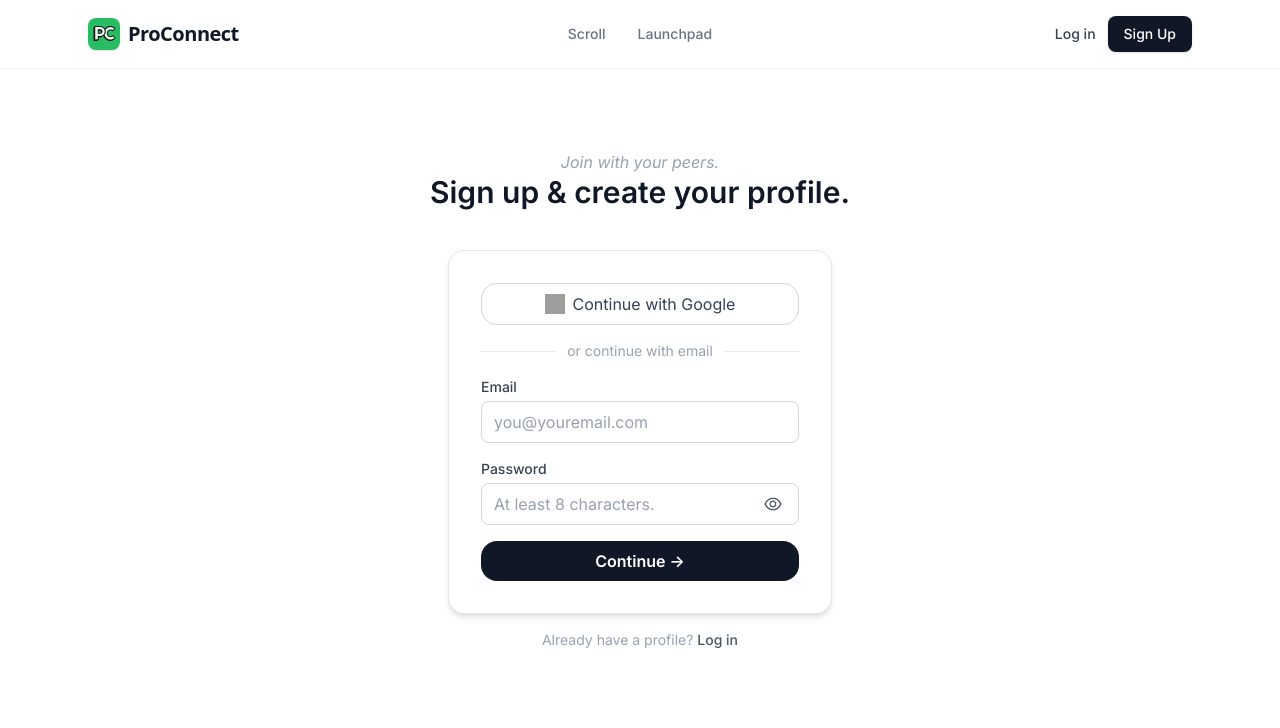
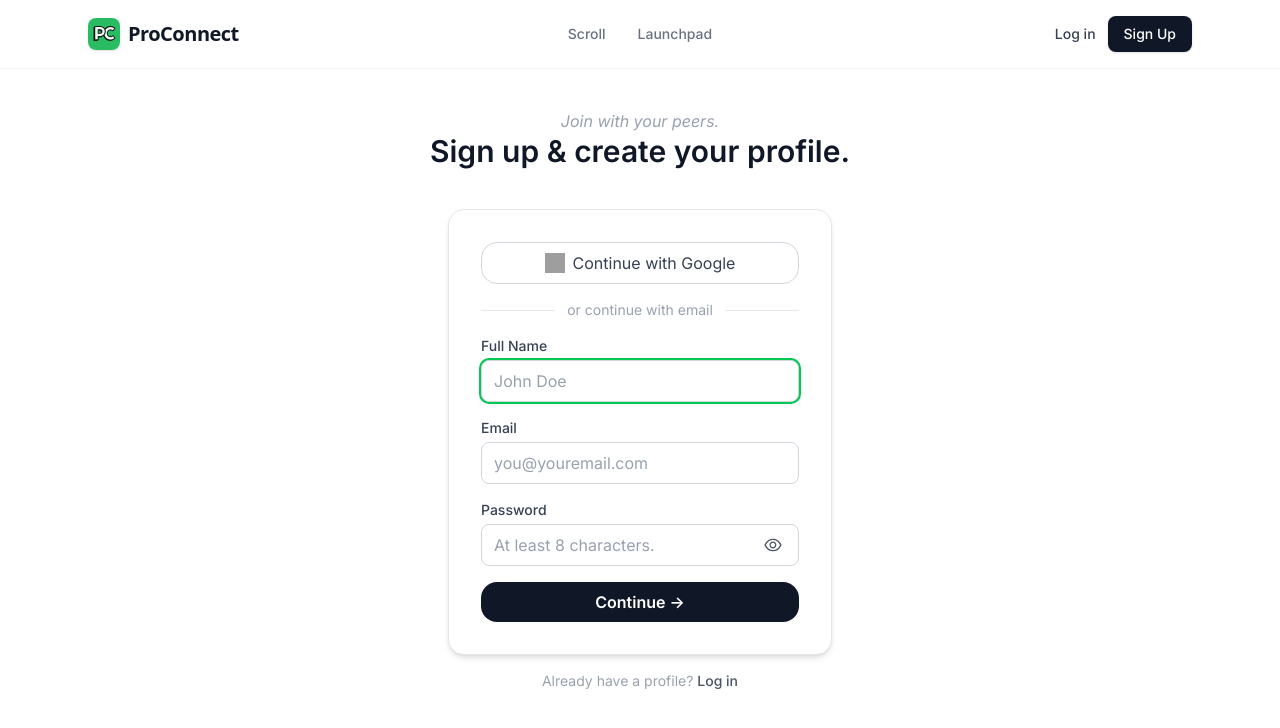
Before and after one commit to aayushduwal/ProConnect, a Next.js app in the folder frontend/: page /signup in a window 1280 px wide. Shown: the top 728 px of the page. Built offline with nearby package versions, Linux system fonts and the light colour scheme; no server answers; grey boxes are pictures that could not be loaded.

Commit message:
updated signup and login page

```diff
--- a/frontend/app/login/page.jsx
+++ b/frontend/app/login/page.jsx
@@ -106,7 +106,7 @@ export default function Login() {
           </div>
 
           {/* Form */}
-          <form onSubmit={handleSubmit} className="space-y-4">
+          <form onSubmit={handleSubmit} className="space-y-4" autoComplete="off">
             {/* Email */}
             <div>
               <label className="block text-sm font-medium text-gray-700 dark:text-gray-300 mb-1">
@@ -119,6 +119,7 @@ export default function Login() {
                 onChange={handleChange}
                 required
                 className="w-full border border-gray-300 dark:border-gray-700 rounded-lg px-3 py-2 bg-white dark:bg-white/5 text-gray-900 dark:text-white focus:outline-none focus:ring-2 focus:ring-green-500"
+                autoComplete="off"
               />
             </div>
 
@@ -135,6 +136,7 @@ export default function Login() {
                   onChange={handleChange}
                   required
                   className="w-full border border-gray-300 dark:border-gray-700 rounded-lg px-3 py-2 pr-10 bg-white dark:bg-white/5 text-gray-900 dark:text-white focus:outline-none focus:ring-2 focus:ring-green-500"
+                  autoComplete="current-password"
                 />
                 <button
                   type="button"
@@ -174,7 +176,14 @@ export default function Login() {
 
           {/* Message */}
           {message && (
-            <p className="mt-3 text-center text-sm text-gray-600 dark:text-gray-400">{message}</p>
+            <p
+              className={`mt-3 text-center text-sm ${message.includes("✅")
+                ? "text-green-600"
+                : "text-red-500 font-medium"
+                }`}
+            >
+              {message}
+            </p>
           )}
         </div>
 
--- a/frontend/app/signup/page.jsx
+++ b/frontend/app/signup/page.jsx
@@ -11,6 +11,7 @@ import { auth, googleProvider } from "../../utils/firebase";
 
 export default function Signup() {
   const [formData, setFormData] = useState({
+    name: "",
     email: "",
     password: "",
   });
@@ -109,7 +110,24 @@ export default function Signup() {
             <div className="flex-grow h-px bg-gray-200 dark:bg-gray-800"></div>
           </div>
 
-          <form onSubmit={handleSubmit} className="space-y-4">
+          <form onSubmit={handleSubmit} className="space-y-4" autoComplete="off">
+            <div>
+              <label className="block text-sm font-medium text-gray-700 dark:text-gray-300 mb-1">
+                Full Name
+              </label>
+              <input
+                type="text"
+                name="name"
+                value={formData.name}
+                onChange={handleChange}
+                required
+                placeholder="John Doe"
+                className="w-full border border-gray-300 dark:border-gray-700 rounded-lg px-3 py-2 bg-white dark:bg-white/5 text-gray-900 dark:text-white placeholder-gray-400 dark:placeholder-gray-600 focus:outline-none focus:ring-2 focus:ring-green-500 transition-colors"
+                autoFocus
+                autoComplete="off"
+              />
+            </div>
+
             <div>
               <label className="block text-sm font-medium text-gray-700 dark:text-gray-300 mb-1">
                 Email
@@ -122,6 +140,7 @@ export default function Signup() {
                 required
                 placeholder="you@youremail.com"
                 className="w-full border border-gray-300 dark:border-gray-700 rounded-lg px-3 py-2 bg-white dark:bg-white/5 text-gray-900 dark:text-white placeholder-gray-400 dark:placeholder-gray-600 focus:outline-none focus:ring-2 focus:ring-green-500 transition-colors"
+                autoComplete="off"
               />
             </div>
 
@@ -138,6 +157,7 @@ export default function Signup() {
                   required
                   placeholder="At least 8 characters."
                   className="w-full border border-gray-300 dark:border-gray-700 rounded-lg px-3 py-2 pr-10 bg-white dark:bg-white/5 text-gray-900 dark:text-white placeholder-gray-400 dark:placeholder-gray-600 focus:outline-none focus:ring-2 focus:ring-green-500 transition-colors"
+                  autoComplete="new-password"
                 />
                 <button
                   type="button"
@@ -165,7 +185,9 @@ export default function Signup() {
           </form>
 
           {message && (
-            <p className="mt-3 text-center text-sm text-gray-600 dark:text-gray-400">{message}</p>
+            <p className={`mt-3 text-center text-sm ${message.includes("✅") ? "text-green-600" : "text-red-500 font-medium"}`}>
+              {message}
+            </p>
           )}
         </div>
 
```
Also changed, not shown: 1 other file (tests, documents, lock files or other folders).
